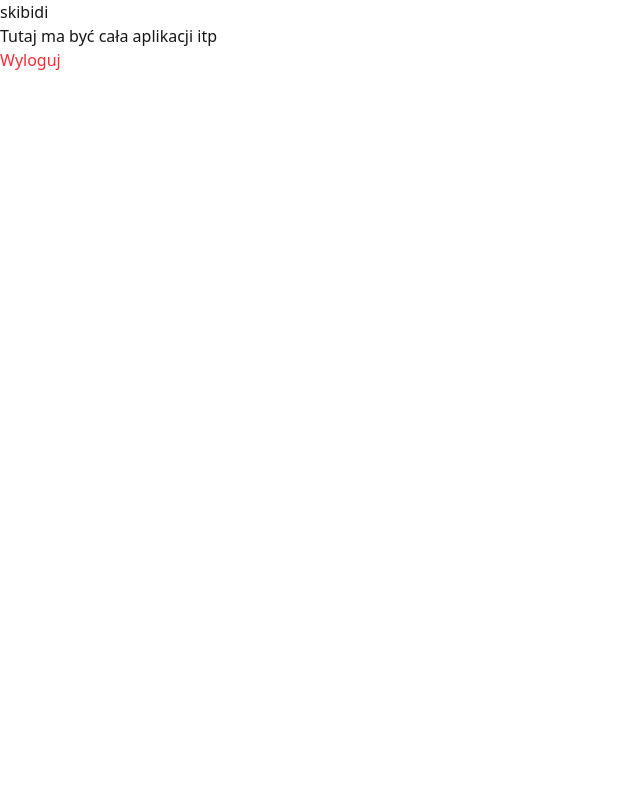
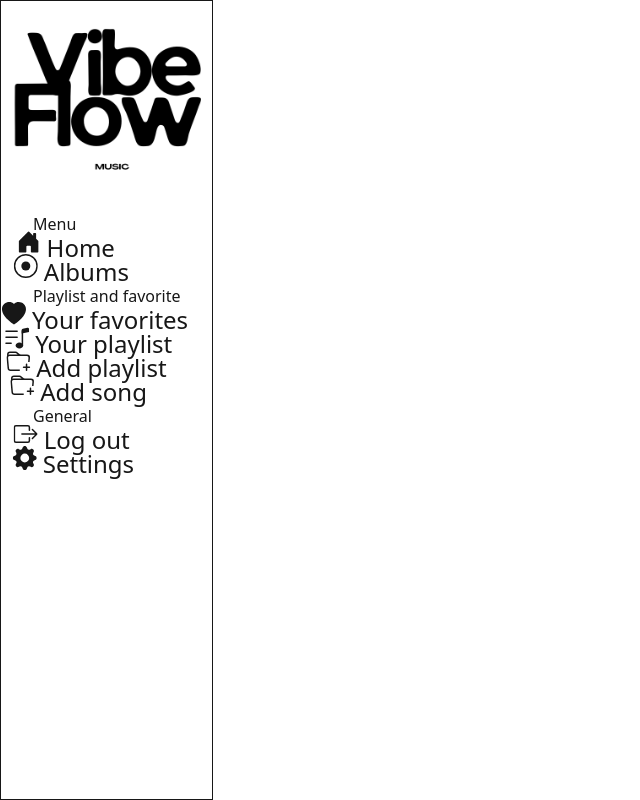
Before and after one commit to rozwader/VibeFlow-DSS, a Next.js app in the folder Web/vibeflow-web/: page /music in a window 1280 px wide. Shown: the whole page, without its empty margins (0-640 px from the left). Built offline with nearby package versions, Linux system fonts and the light colour scheme; no server answers; sample sign-in values are in the browser's storage.

Commit message:
side bar do dokonczenia

```diff
--- a/Web/vibeflow-web/src/app/login/page.jsx
+++ b/Web/vibeflow-web/src/app/login/page.jsx
@@ -79,7 +79,7 @@ const loginPage = () => {
               </div>
             </div>
             <button
-              className="w-full bg-black text-white py-2 rounded hover:bg-gray-800 transition-colors"
+              className="w-full bg-black text-white py-2 rounded border border-black hover:bg-white hover:text-black transition-colors cursor-pointer"
               type="submit"
             >
               Sign in
--- a/Web/vibeflow-web/src/app/music/page.jsx
+++ b/Web/vibeflow-web/src/app/music/page.jsx
@@ -1,57 +1,55 @@
-"use client"
+"use client";
 
 import HeaderComponent from "@/components/HeaderComponent";
 import Link from "next/link";
 import { useEffect } from "react";
-import { useRouter } from 'next/navigation';
+import { useRouter } from "next/navigation";
+import SideBarComponent from "@/components/SideBarComponent";
 
 const musicPage = () => {
-
   const router = useRouter();
 
   const checkToken = async () => {
     const token = localStorage.getItem("TOKEN");
-        try{
+    try {
       const request = await fetch("/api/auth/tokencheck", {
         method: "POST",
-            headers: { 'Content-Type': 'application/json' },
-            body: JSON.stringify({token})
+        headers: { "Content-Type": "application/json" },
+        body: JSON.stringify({ token }),
       });
 
       const data = await request.json();
       console.log(data);
 
-        if(!request.ok){
+      if (!request.ok) {
         localStorage.removeItem("TOKEN");
         localStorage.removeItem("User");
       }
-
-        }catch(err){
+    } catch (err) {
       console.log(err);
     }
-    }
+  };
 
   useEffect(() => {
-        if(localStorage.getItem("TOKEN") != null){
+    if (localStorage.getItem("TOKEN") != null) {
       checkToken();
-        }else{
-            router.push("/")
+    } else {
+      router.push("/");
     }
   }, []);
 
   const handleLogout = () => {
     localStorage.removeItem("TOKEN");
     localStorage.removeItem("User");
-    }
+  };
 
-    return(
+  return (
     <>
-            <HeaderComponent title="skibidi"/>
-            <h2>Tutaj ma być cała aplikacji itp</h2>
-            <Link className="text-red-500" href='/' onClick={handleLogout}>Wyloguj</Link>
+      <div className="flex items-center justify-start">
+        <SideBarComponent />
+      </div>
     </>
-
   );
-}
+};
 
 export default musicPage;
--- a/Web/vibeflow-web/src/app/page.jsx
+++ b/Web/vibeflow-web/src/app/page.jsx
@@ -61,7 +61,9 @@ export default function Home() {
         </button>
 
         {localStorage.getItem("TOKEN") != null ? (
-          <span className="flex items-center bg-black rounded-xl text-white p-2 pl-5 pr-5 border border-black hover:bg-white hover:text-black transition-colors">Hello, {localStorage.getItem("User")}</span>
+          <span className="flex items-center bg-black rounded-xl text-white p-2 pl-5 pr-5 border border-black hover:bg-white hover:text-black transition-colors">
+            Hello, {localStorage.getItem("User")}
+          </span>
         ) : (
           <LoginButtonComponent />
         )}
--- a/Web/vibeflow-web/src/app/register/page.jsx
+++ b/Web/vibeflow-web/src/app/register/page.jsx
@@ -97,7 +97,7 @@ const registerPage = () => {
               </div>
             </div>
             <button
-              className="w-full bg-black text-white py-2 rounded hover:bg-gray-800 transition-colors"
+              className="w-full bg-black text-white py-2 rounded border border-black hover:bg-white hover:text-black transition-colors cursor-pointer"
               type="submit"
             >
               Sign in
--- a/Web/vibeflow-web/src/components/LoginButtonComponent.jsx
+++ b/Web/vibeflow-web/src/components/LoginButtonComponent.jsx
@@ -2,7 +2,7 @@ import Link from "next/link";
 import { BsFillPersonFill } from "react-icons/bs";
 
 const LoginButtonComponent = () => {
-    return(
+  return (
     <Link
       href={`/login/`}
       className="flex items-center bg-black rounded-xl text-white p-2 pl-5 pr-5 border border-black hover:bg-white hover:text-black transition-colors"
@@ -11,6 +11,6 @@ const LoginButtonComponent = () => {
       <span>Sign in</span>
     </Link>
   );
-}
+};
 
 export default LoginButtonComponent;
--- /dev/null
+++ b/Web/vibeflow-web/src/components/SideBarButtonComponent.jsx
@@ -0,0 +1,16 @@
+const SideBarButtonComponent = (props) => {
+  return (
+    <button
+      type="button"
+      className="flex items-start justify-start gap-1 scale-150 cursor-pointer "
+      onClick={() => {
+        props.action(props.to);
+      }}
+    >
+      {props.icon}
+      <span>{props.text}</span>
+    </button>
+  );
+};
+
+export default SideBarButtonComponent;
--- /dev/null
+++ b/Web/vibeflow-web/src/components/SideBarComponent.jsx
@@ -0,0 +1,94 @@
+"use client";
+
+import vibeflowlogo from "../../public/vibeflowlogo.png";
+import Image from "next/image";
+import Link from "next/link";
+import SideBarLinkComponent from "./SideBarLinkComponent";
+import SideBarButtonComponent from "./SideBarButtonComponent";
+import { BsFillHouseDoorFill } from "react-icons/bs";
+import { BsRecordCircle } from "react-icons/bs";
+import { useEffect, useState } from "react";
+import { BsFillHeartFill } from "react-icons/bs";
+import { BsMusicNoteList } from "react-icons/bs";
+import { BsFolderPlus } from "react-icons/bs";
+import { BsBoxArrowRight } from "react-icons/bs";
+import { BsGearFill } from "react-icons/bs";
+
+const SideBarComponent = () => {
+  const [currentPage, setCurrentPage] = useState("");
+
+  const handleLogout = () => {
+    localStorage.removeItem("TOKEN");
+    localStorage.removeItem("User");
+  };
+
+  return (
+    <div className="w-1/6 h-screen flex flex-col items-start justify-start border">
+      <Image src={vibeflowlogo} alt="logo" className="w-full" />
+      <div className="flex flex-col items-start justify-start ml-8">
+        <span>Menu</span>
+        <div className="flex flex-col items-start justify-start">
+          <SideBarLinkComponent
+            icon={<BsFillHouseDoorFill />}
+            text="Home"
+            to="/music/"
+          />
+          <SideBarButtonComponent
+            icon={<BsRecordCircle />}
+            text="Albums"
+            action={setCurrentPage}
+            to="albums"
+          />
+        </div>
+        <span>Playlist and favorite</span>
+        <div className="flex flex-col items-start justify-start">
+          <SideBarButtonComponent
+            icon={<BsFillHeartFill />}
+            text="Your favorites"
+            action={setCurrentPage}
+            to="favorites"
+          />
+          <SideBarButtonComponent
+            icon={<BsMusicNoteList />}
+            text="Your playlist"
+            action={setCurrentPage}
+            to="playlist"
+          />
+          <SideBarButtonComponent
+            icon={<BsFolderPlus />}
+            text="Add playlist"
+            action={setCurrentPage}
+            to="addplaylist"
+          />
+          <SideBarButtonComponent
+            icon={<BsFolderPlus />}
+            text="Add song"
+            action={setCurrentPage}
+            to="addsong"
+          />
+        </div>
+        <span>General</span>
+        <div className="flex flex-col items-start justify-start">
+          <div className="flex items-start justify-start">
+            <Link
+              href={"/"}
+              className="flex items-start justify-start gap-1 scale-150"
+              onClick={handleLogout}
+            >
+              <BsBoxArrowRight />
+              <span>Log out</span>
+            </Link>
+          </div>
+          <SideBarButtonComponent
+            icon={<BsGearFill />}
+            text="Settings"
+            action={setCurrentPage}
+            to="settings"
+          />
+        </div>
+      </div>
+    </div>
+  );
+};
+
+export default SideBarComponent;
--- /dev/null
+++ b/Web/vibeflow-web/src/components/SideBarLinkComponent.jsx
@@ -0,0 +1,15 @@
+import Link from "next/link";
+
+const SideBarLinkComponent = (props) => {
+  return (
+    <Link
+      href={props.to}
+      className="flex items-start justify-start gap-1 scale-150"
+    >
+      {props.icon}
+      <span>{props.text}</span>
+    </Link>
+  );
+};
+
+export default SideBarLinkComponent;
--- a/Web/vibeflow-web/src/components/StartButtonComponent.jsx
+++ b/Web/vibeflow-web/src/components/StartButtonComponent.jsx
@@ -7,7 +7,7 @@ const StartButtonComponent = (props) => {
     <Link href={props.destination} className="flex items-center">
       <div className="flex items-center border border-black p-2 pl-5 pr-5 hover:bg-purple-500 hover:text-white hover:border-white scale-150 transition-colors">
         <BsMusicNoteBeamed className="mr-1" />
-        <span>Start</span>
+        <span>Start Your Journey</span>
         <BsArrowUpRight className="ml-1" />
       </div>
     </Link>
```
Lines whose indentation alone changed are shown as unchanged.
